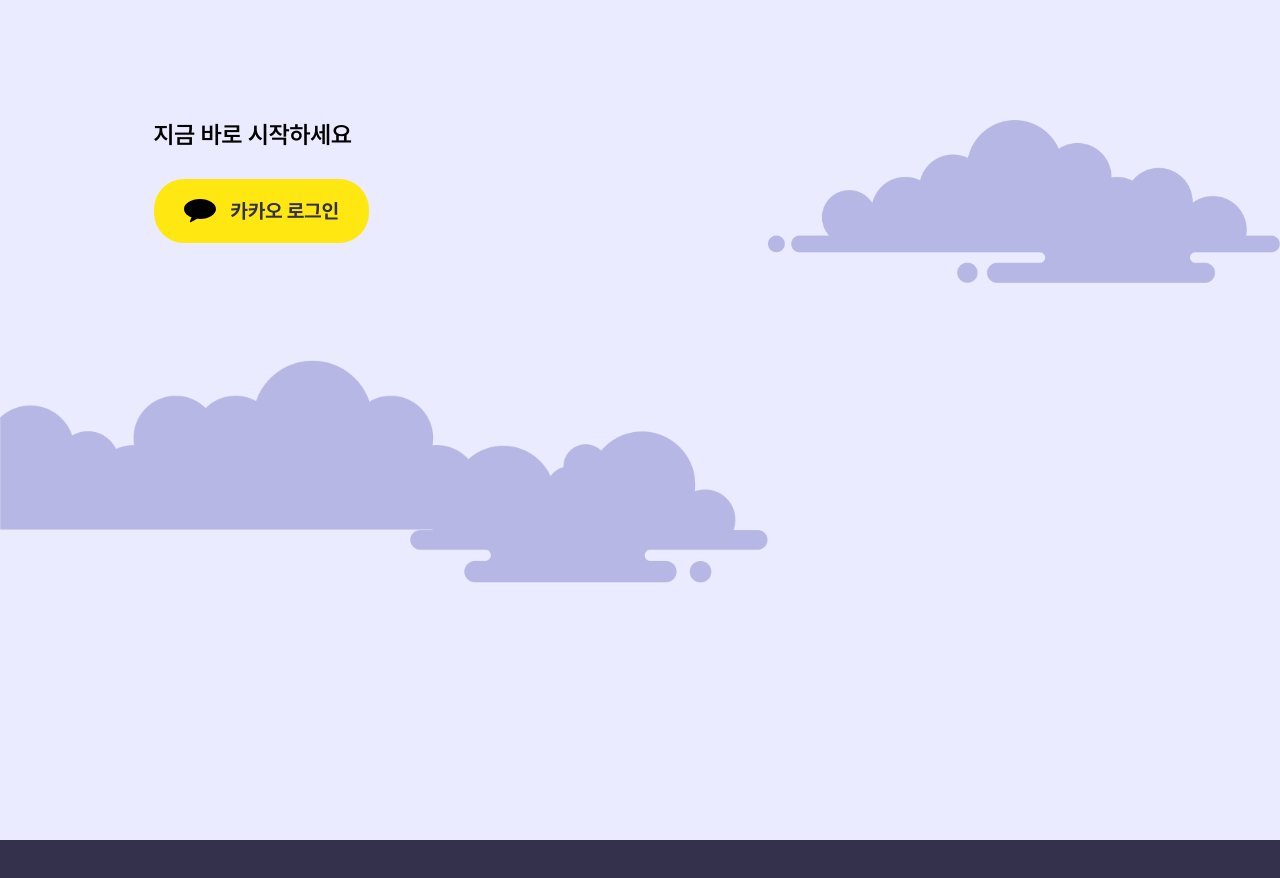
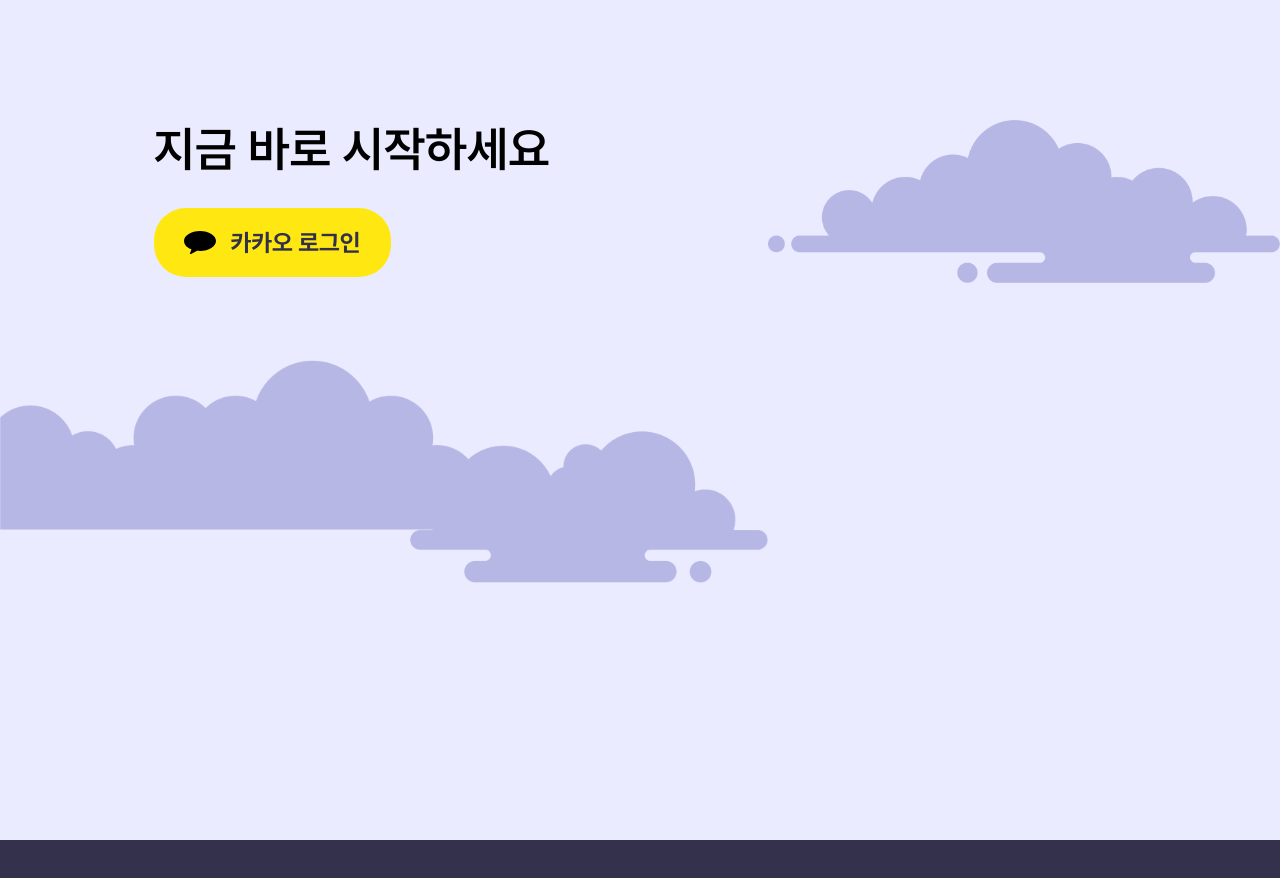
Before and after one commit to H0Kyun/favoreat, a Next.js app in the folder frontend/: page /guide in a window 1280 px wide. Shown: the part 3840-4718 px from the top of the page. Built offline with nearby package versions, Linux system fonts and the light colour scheme.

Commit message:
feat: last Layout Mobile

```diff
--- a/frontend/present/component/SocialLoginBtnCompo/KakaoLoginBtnCompo.style.tsx
+++ b/frontend/present/component/SocialLoginBtnCompo/KakaoLoginBtnCompo.style.tsx
@@ -7,19 +7,38 @@ export const Container = styled.div`
   position: absolute;
   top: 30%;
   left: 12%;
+  z-index: 50;
+
+  ${theme.devices.tablet} {
+    top: 50%;
+    left: 7%;
+  }
 `;
 
 export const LoginGuideText = styled.div`
-  font-size: 24px;
+  font-size: 3rem;
   margin-bottom: 30px;
   font-family: "Pretendard-SemiBold";
 
+  &.Mobile {
+    display: none;
+  }
+
   ${theme.devices.tablet} {
-    font-size: 20px;
+    &.Mobile {
+      display: block;
+    }
+
+    &.PC {
+      display: none;
+    }
+
+    font-size: 2rem;
     margin-bottom: 25px;
   }
+
   ${theme.devices.mobile} {
-    font-size: 16px;
+    font-size: 200%;
   }
 `;
 
@@ -27,7 +46,7 @@ export const BtnContainer = styled.div`
   background-color: #ffe812;
   width: fit-content;
   padding: 20px 30px;
-  border-radius: 30px;
+  border-radius: 2rem;
   display: flex;
   flex-direction: row;
   align-items: center;
@@ -60,15 +79,15 @@ export const KakaoLogo = styled(kakaoLogoSvg)`
 `;
 
 export const ButtonName = styled.span`
-  font-size: 20px;
+  font-size: 1.5rem;
   margin-left: 15px;
   font-family: "Pretendard-Bold";
   ${theme.devices.tablet} {
-    font-size: 16px;
+    font-size: 2rem;
     margin-left: 7px;
   }
   ${theme.devices.mobile} {
-    font-size: 12px;
+    font-size: 150%;
     margin-left: 7px;
   }
 `;
--- a/frontend/present/component/SocialLoginBtnCompo/KakaoLoginBtnCompo.tsx
+++ b/frontend/present/component/SocialLoginBtnCompo/KakaoLoginBtnCompo.tsx
@@ -5,7 +5,8 @@ import { kakaoLoginUrl } from "@/store/constants";
 export default function KakaoLoginCompo() {
   return (
     <style.Container>
-      <style.LoginGuideText>지금 바로 시작하세요</style.LoginGuideText>
+      <style.LoginGuideText className="PC">지금 바로 시작하세요</style.LoginGuideText>
+      <style.LoginGuideText className="Mobile">지금 바로<br />시작하세요</style.LoginGuideText>
       <style.BtnContainer>
         <style.StyledLink href={kakaoLoginUrl}>
           <style.KakaoLogo />
--- a/frontend/present/layout/Guide/Guide.style.tsx
+++ b/frontend/present/layout/Guide/Guide.style.tsx
@@ -521,16 +521,17 @@ export const SampleTest = styled.div`
 
     & p.Mobile {
       display: block;
+      font-size: 1.2rem;
     }
 
     &.Suggest {
-      left: 3%;
+      left: 8%;
       top: 20%;
     }
 
     &.Function {
       text-align: left;
-      left: 3%;
+      left: 8%;
       top: 15.8%;
     }
 
@@ -555,7 +556,7 @@ export const SampleTest = styled.div`
     }
 
     & > p {
-      font-size: 15px;
+      font-size: 1.2rem;
     }
   }
 `;
--- a/frontend/present/layout/Guide/SuggestLayout.tsx
+++ b/frontend/present/layout/Guide/SuggestLayout.tsx
@@ -33,7 +33,8 @@ export default function SuggestLayout() {
       {/* 텍스트 */}
       <style.SampleTest className="Suggest">
         <h1>오늘의 음식을<br />추천받아보세요</h1>
-        <p>당신의 입맛에 맞는 음식을 추천해드려요</p>
+        <p className="PC">당신의 입맛에 맞는 음식을 추천해드려요</p>
+        <p className="Mobile">당신의 입맛에 맞는<br />음식을 추천해드려요</p>
       </style.SampleTest>
 
       {/* 이미지 */}
```
